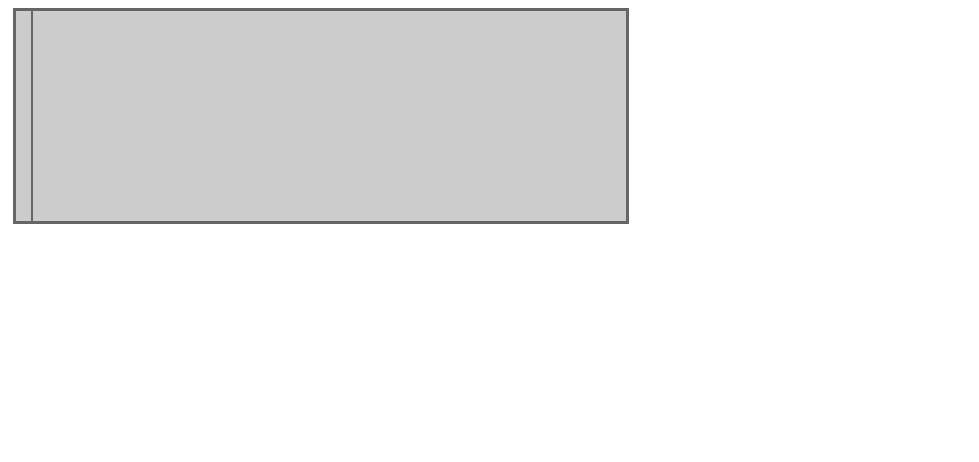
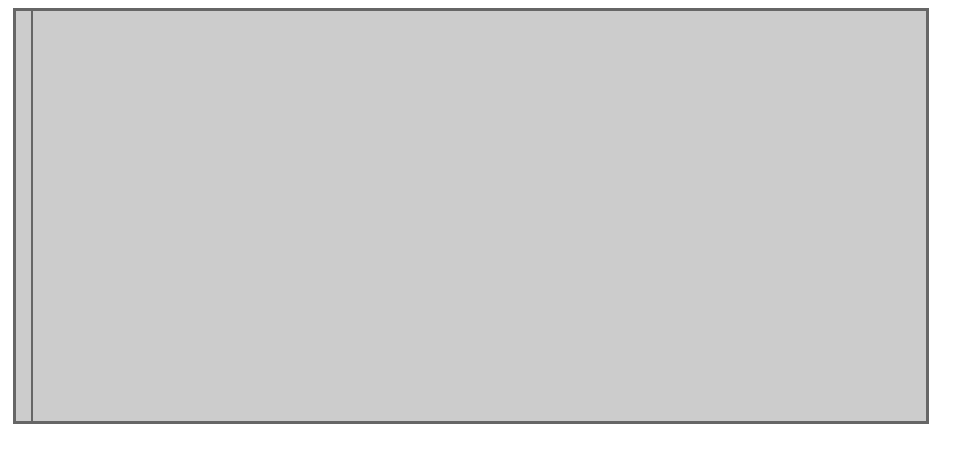
Before and after one commit to Proken/proken.github.io, a plain HTML site: page index.html in a window 1280 px wide. Shown: the whole page, without its empty margins (0-979 px from the left). Drawn offline with nearby package versions, Linux system fonts and the light colour scheme.

Commit message:
Update index.html

```diff
--- a/index.html
+++ b/index.html
@@ -10,8 +10,8 @@ border: 3px solid #666;
 margin: 5px;
 padding: 5px;
 position: relative;
-width: 600px;
-height: 200px;
+width: 900px;
+height: 400px;
 overflow: auto;
 }
 p {
```
